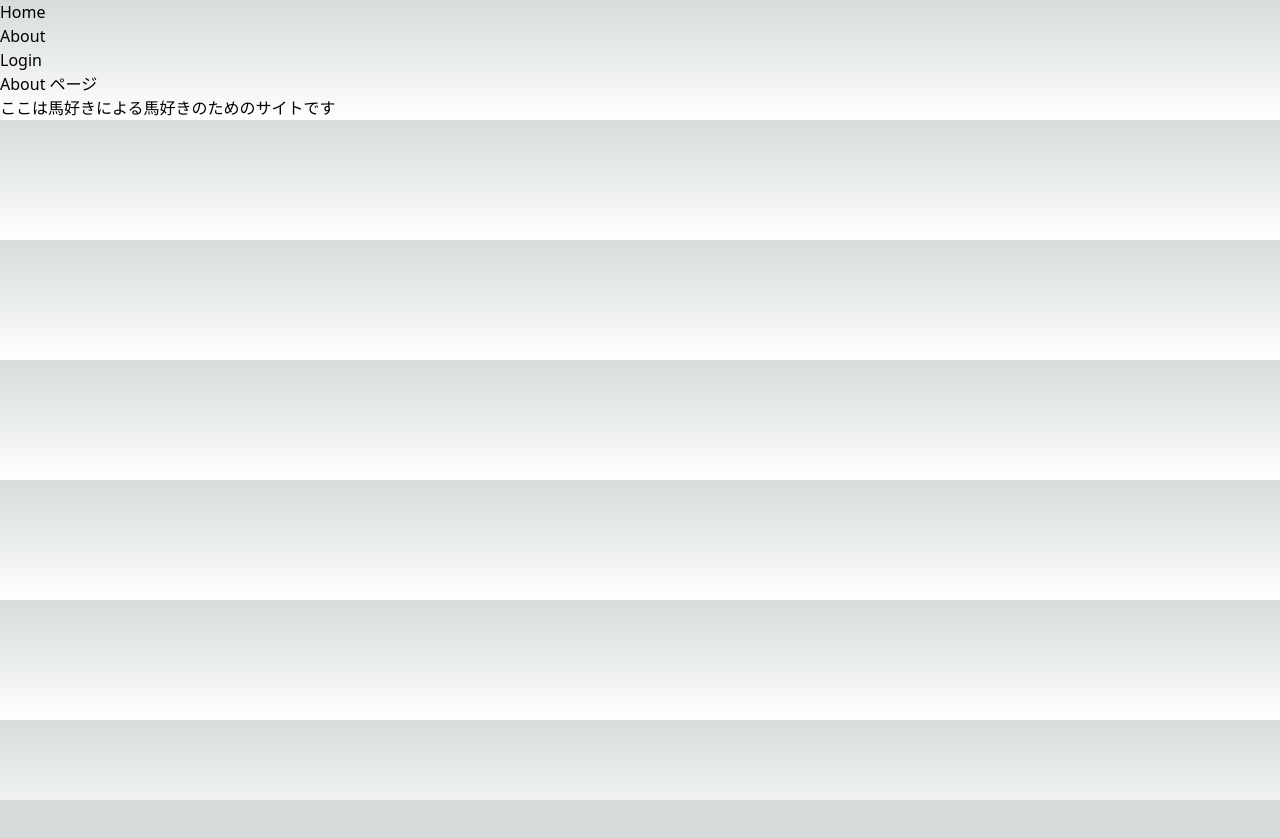
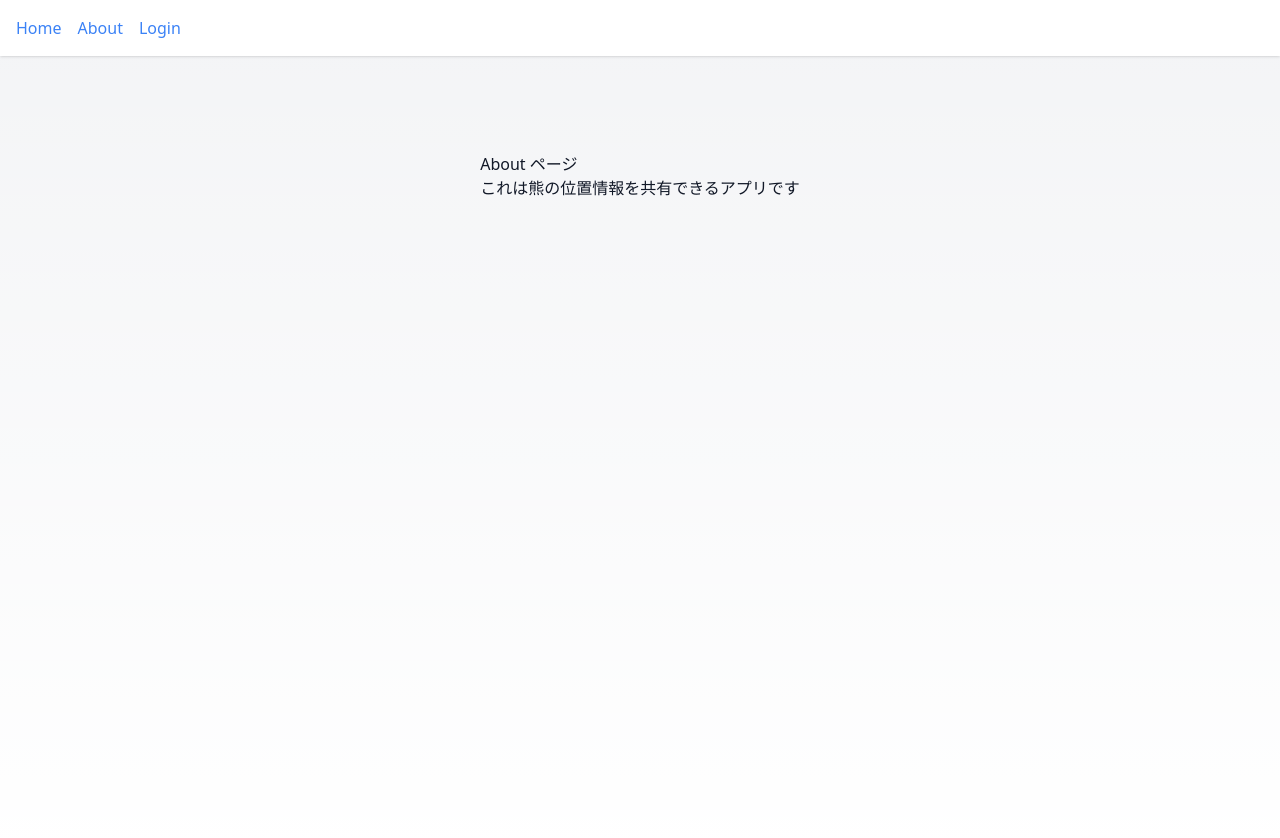
Before and after one commit to haruka-ochiai/Next-app, a Next.js app: page /about in a window 1280 px wide. Shown: the top 838 px of the page. Before the commit the page ends 800 px from the top, so only its background shows below. Built offline with nearby package versions, Linux system fonts and the light colour scheme.

Commit message:
add header

```diff
--- a/src/app/about/page.js
+++ b/src/app/about/page.js
@@ -2,10 +2,12 @@ import React from "react";
 
 const AboutPage = () => {
     return (
-        <div>
-            <h1>About ページ</h1>
-            <h2>ここは馬好きによる馬好きのためのサイトです</h2>
-        </div>
+        <main className="flex min-h-screen flex-col items-center justify-between p-24">
+            <div>
+                <h1>About ページ</h1>
+                <h2>これは熊の位置情報を共有できるアプリです</h2>
+            </div>
+        </main>
     )
 }
 
--- a/src/app/globals.css
+++ b/src/app/globals.css
@@ -12,7 +12,7 @@
   :root {
     --foreground-rgb: 255, 255, 255;
     --background-start-rgb: 0, 0, 0;
-    --background-end-rgb: 0, 0, 0;
+    /* --background-end-rgb: 0, 0, 0; */
   }
 }
 
--- a/src/app/layout.tsx
+++ b/src/app/layout.tsx
@@ -20,13 +20,13 @@ export default function RootLayout({
       <head>
         <title>My Next.js app</title>
       </head>
-      <body>
-        <header>
-          <nav>
-            <ul>
-              <li><Link href="/">Home</Link></li>
-              <li><Link href="/about">About</Link></li>
-              <li><Link href="/login">Login</Link></li>
+      <body className="bg-gray-100 text-gray-900">
+        <header className="bg-white shadow">
+          <nav className="container mx-auto p-4">
+            <ul className="flex space-x-4">
+              <li><Link href="/" className="text-blue-500 hover:text-blue-700">Home</Link></li>
+              <li><Link href="/about" className="text-blue-500 hover:text-blue-700">About</Link></li>
+              <li><Link href="/login" className="text-blue-500 hover:text-blue-700">Login</Link></li>
             </ul>
           </nav>
         </header>
--- a/src/app/login/page.js
+++ b/src/app/login/page.js
@@ -2,10 +2,12 @@ import React from "react";
 
 const LoginPage = () => {
     return (
-        <div>
-            <h1>ログインページ</h1>
-            <h2>ログイン方法を選択する</h2>
-        </div>
+        <main className="flex min-h-screen flex-col items-center justify-between p-24">
+            <div>
+                <h1>ログインページ</h1>
+                <h2>ログイン方法を選択する</h2>
+            </div>
+        </main>
     )
 }
 
--- a/src/app/page.tsx
+++ b/src/app/page.tsx
@@ -4,11 +4,6 @@ import CustomLink from "@/components/common/CustomLink";
 export default function Home() {
   return (
     <main className="flex min-h-screen flex-col items-center justify-between p-24">
-      <div className="mb-32 grid text-center lg:mb-0 lg:w-full lg:max-w-5xl lg:grid-cols-4 lg:text-left">
-        <CustomLink href="/" title="Home" description="Go to the top page" />
-        <CustomLink href="/about" title="About" description="Go to the about page" />
-        <CustomLink href="/login" title="Login" description="Go to the Login page" />
-      </div>
       <h1>Welcome to Next.js</h1>
     </main>
   );
```
